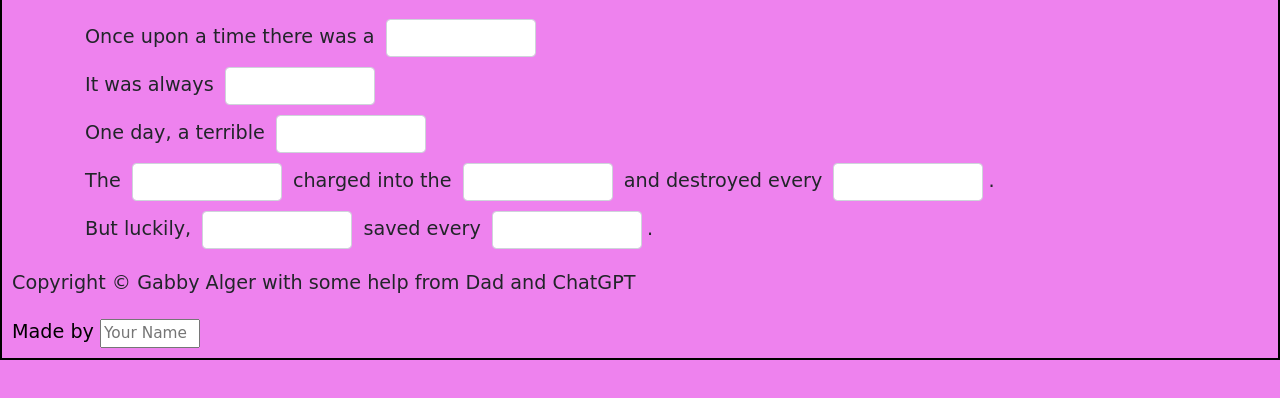
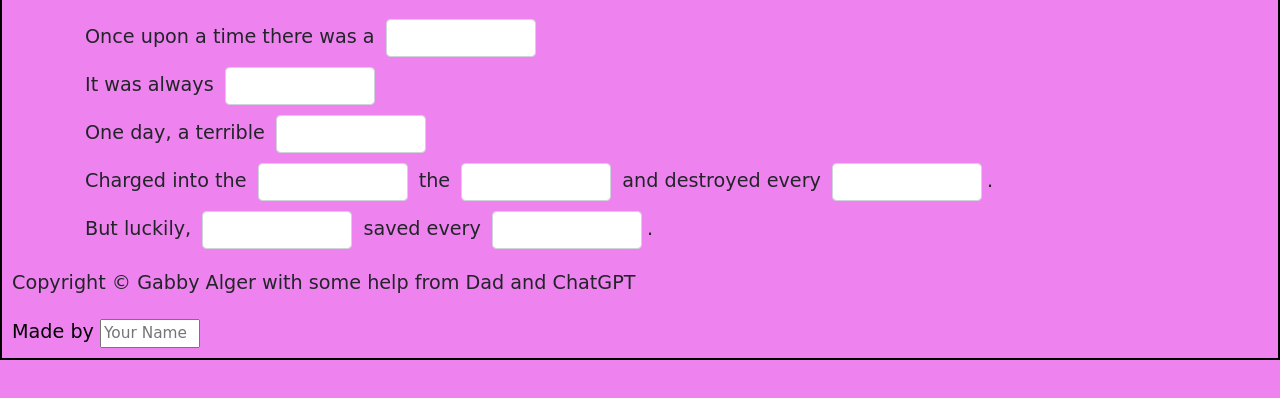
Before and after one commit to drew12341/GabbyWebsite, a plain HTML site: page index.html in a window 1280 px wide. Shown: the part 112-510 px from the top of the page. Drawn offline with nearby package versions, Linux system fonts and the light colour scheme; a web font is replaced by a local one.

Commit message:
Update index.html
changed the with charged into the

```diff
--- a/index.html
+++ b/index.html
@@ -56,7 +56,7 @@
         Once upon a time there was a <input type="text" class="form-control inline-input" name="firstInput" oninput="saveInput('firstInput')" value=""><br>
         It was always <input type="text" class="form-control inline-input" name="secondInput" oninput="saveInput('secondInput')" value=""><br>
         One day, a terrible <input type="text" class="form-control inline-input" name="thirdInput" oninput="saveInput('thirdInput')" value=""><br>
-        The <input type="text" class="form-control inline-input" name="fourthInput" oninput="saveInput('fourthInput')" value=""> charged into the <input type="text" class="form-control inline-input" name="fifthInput" oninput="saveInput('fifthInput')" value=""> and destroyed every <input type="text" class="form-control inline-input" name="sixthInput" oninput="saveInput('sixthInput')" value="">.<br>
+        Charged into the <input type="text" class="form-control inline-input" name="fourthInput" oninput="saveInput('fourthInput')" value=""> the <input type="text" class="form-control inline-input" name="fifthInput" oninput="saveInput('fifthInput')" value=""> and destroyed every <input type="text" class="form-control inline-input" name="sixthInput" oninput="saveInput('sixthInput')" value="">.<br>
         But luckily, <input type="text" class="form-control inline-input" name="seventhInput" oninput="saveInput('seventhInput')" value=""> saved every <input type="text" class="form-control inline-input" name="eighthInput" oninput="saveInput('eighthInput')" value="">.
     </p>
 </div>
```
